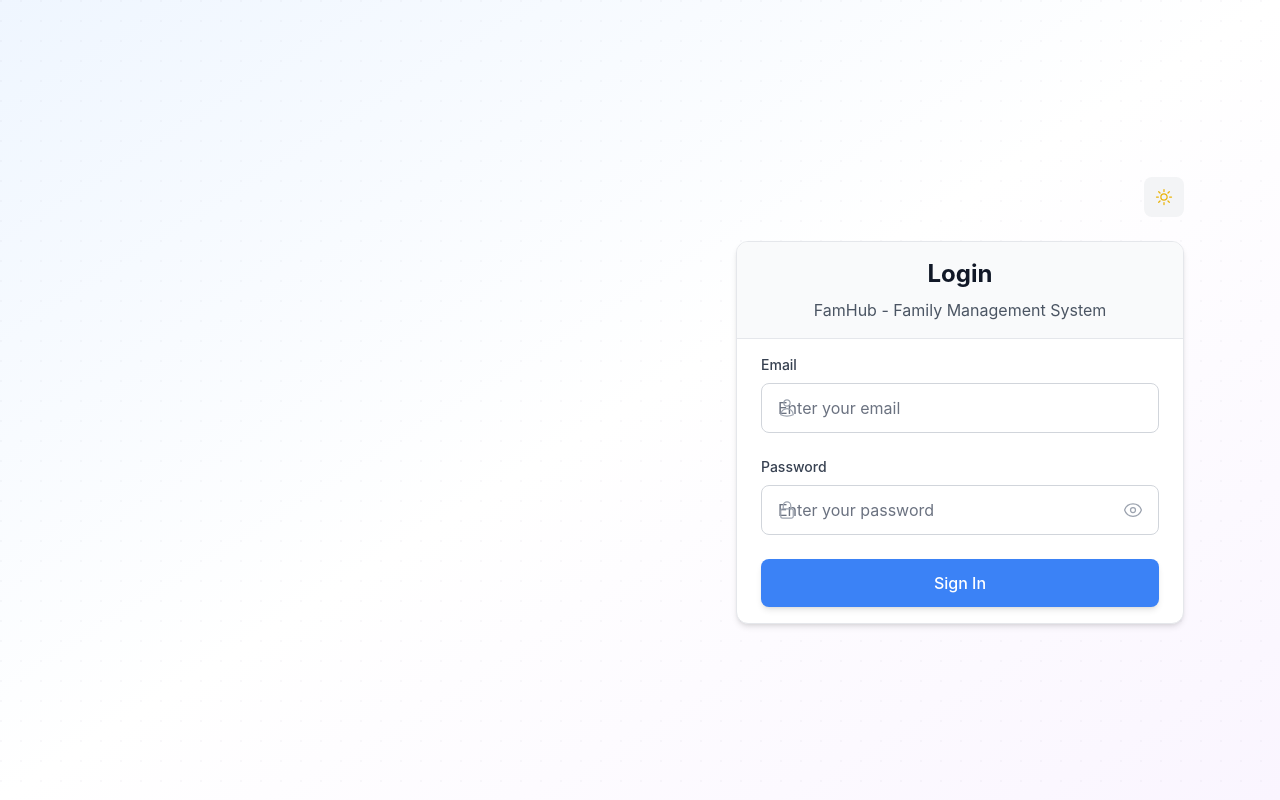
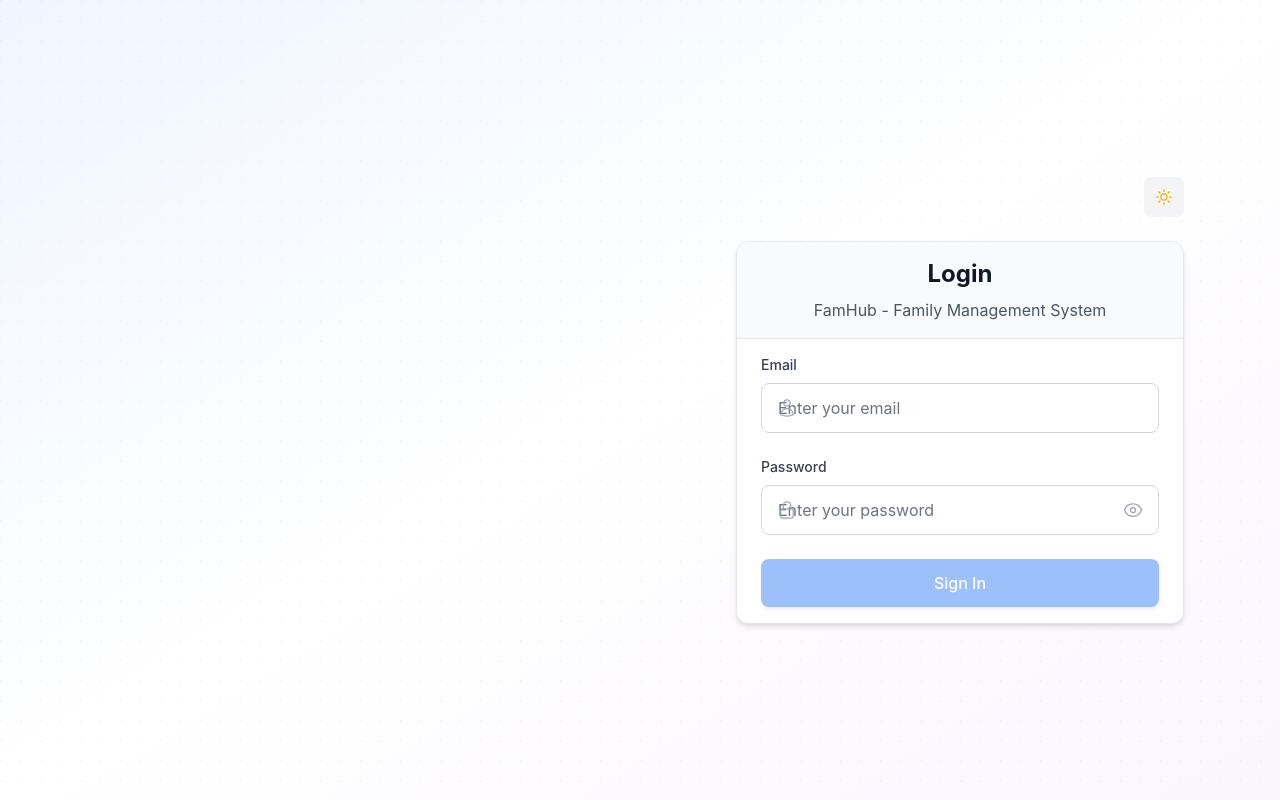
Before and after one commit to cOsMiCTr/famhub-family-management, a React (Vite) app in the folder client/: page /login in a window 1280 px wide. Built offline with nearby package versions, Linux system fonts and the light colour scheme.

Commit message:
Enhance login page: add hover effects, better UX, improved validation, and polished animations

```diff
--- a/client/src/pages/LoginPage.tsx
+++ b/client/src/pages/LoginPage.tsx
@@ -40,6 +40,10 @@
       ...formData,
       [e.target.name]: e.target.value,
     });
+    // Clear error when user starts typing
+    if (error) {
+      setError('');
+    }
   };
 
 
@@ -60,7 +64,7 @@
         <div className="hidden lg:flex lg:w-1/2 lg:flex-col lg:justify-center lg:items-center lg:px-12">
           <div className="animate-fadeIn text-center">
             <div className="mb-8">
-              <div className="h-24 w-24 bg-gradient-to-r from-blue-500 via-purple-500 to-pink-500 rounded-3xl flex items-center justify-center shadow-2xl mx-auto mb-6 relative overflow-hidden">
+              <div className="h-24 w-24 bg-gradient-to-r from-blue-500 via-purple-500 to-pink-500 rounded-3xl flex items-center justify-center shadow-2xl mx-auto mb-6 relative overflow-hidden hover:scale-105 transition-transform duration-300">
                 {/* Cool logo design */}
                 <div className="absolute inset-0 bg-gradient-to-r from-blue-400 via-purple-400 to-pink-400 opacity-80"></div>
                 <div className="relative z-10">
@@ -88,7 +92,7 @@
               {/* Mobile logo */}
               <div className="lg:hidden text-center mb-8">
                 <div className="flex items-center justify-center space-x-3 mb-4">
-                  <div className="h-16 w-16 bg-gradient-to-r from-blue-500 via-purple-500 to-pink-500 rounded-2xl flex items-center justify-center shadow-xl relative overflow-hidden">
+                  <div className="h-16 w-16 bg-gradient-to-r from-blue-500 via-purple-500 to-pink-500 rounded-2xl flex items-center justify-center shadow-xl relative overflow-hidden hover:scale-105 transition-transform duration-300">
                     <div className="absolute inset-0 bg-gradient-to-r from-blue-400 via-purple-400 to-pink-400 opacity-80"></div>
                     <div className="relative z-10">
                       <svg className="h-8 w-8 text-white" viewBox="0 0 24 24" fill="currentColor">
@@ -147,7 +151,7 @@
                           type="email"
                           autoComplete="email"
                           required
-                          className="form-input pl-12 pr-4"
+                          className="form-input pl-12 pr-4 focus:ring-2 focus:ring-blue-500 focus:border-blue-500 transition-all duration-200"
                           placeholder="Enter your email"
                           value={formData.email}
                           onChange={handleChange}
@@ -169,7 +173,7 @@
                           type={showPassword ? 'text' : 'password'}
                           autoComplete="current-password"
                           required
-                          className="form-input pl-12 pr-12"
+                          className="form-input pl-12 pr-12 focus:ring-2 focus:ring-blue-500 focus:border-blue-500 transition-all duration-200"
                           placeholder="Enter your password"
                           value={formData.password}
                           onChange={handleChange}
@@ -190,11 +194,14 @@
 
                     <button
                       type="submit"
-                      disabled={isLoading}
-                      className="btn-primary w-full flex items-center justify-center"
+                      disabled={isLoading || !formData.email || !formData.password}
+                      className="btn-primary w-full flex items-center justify-center disabled:opacity-50 disabled:cursor-not-allowed"
                     >
                       {isLoading ? (
-                        <LoadingSpinner size="sm" />
+                        <>
+                          <LoadingSpinner size="sm" />
+                          <span className="ml-2">Signing in...</span>
+                        </>
                       ) : (
                         t('auth.loginButton')
                       )}
```
